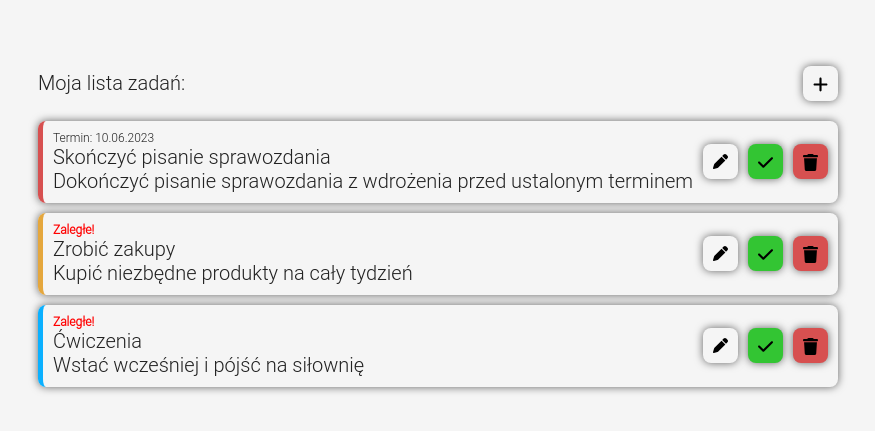
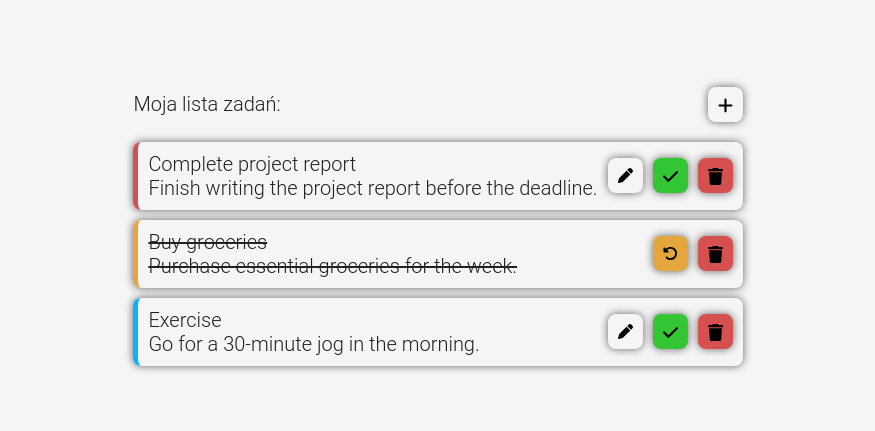
Before and after one commit to Uszkers/angular-bootcamp, an Angular app: page /list in a window 1280 px wide. Shown: the part 169-600 px from the top of the page, without its empty margins (202-1077 px from the left). Built offline with nearby package versions, Linux system fonts and the light colour scheme.

Commit message:
Chapter 2.4:
* serwis ze stanem aplikacji,
* obsługa edycji, dodawania, i innych funkcjonalności opartych na stanie,
* wprowadzony bug dot. odświeżania listy po usunięciu (wprowadzenie do refactoru oraz wyjaśnienia czemu działa complete /restore #referencja)

```diff
--- a/src/app/todos/todo/todo.model.ts
+++ b/src/app/todos/todo/todo.model.ts
@@ -51,3 +51,27 @@ export const INIT_TODOS: TodoModel[] = [
     completed: false,
   },
 ];
+
+export const INIT_TODOS: TodoModel[] = [
+  {
+    id: 'd2a1fe93-28b0-4889-9c96-ecf3b18055e8',
+    title: 'Complete project report',
+    description: 'Finish writing the project report before the deadline.',
+    priority: 'HIGH',
+    completed: false,
+  },
+  {
+    id: 'eb195327-8c4a-49fe-9d62-a16b6ea9134c',
+    title: 'Buy groceries',
+    description: 'Purchase essential groceries for the week.',
+    priority: 'MEDIUM',
+    completed: true,
+  },
+  {
+    id: 'f18a96b7-3fcd-4c2c-8034-cf142bf9f23b',
+    title: 'Exercise',
+    description: 'Go for a 30-minute jog in the morning.',
+    priority: 'LOW',
+    completed: false,
+  },
+];
```
Also changed, not shown: src/app/todos/add-todo/add-todo.component.ts (+9 -1 lines), src/app/todos/edit-todo/edit-todo.component.ts (+31 -6 lines).
